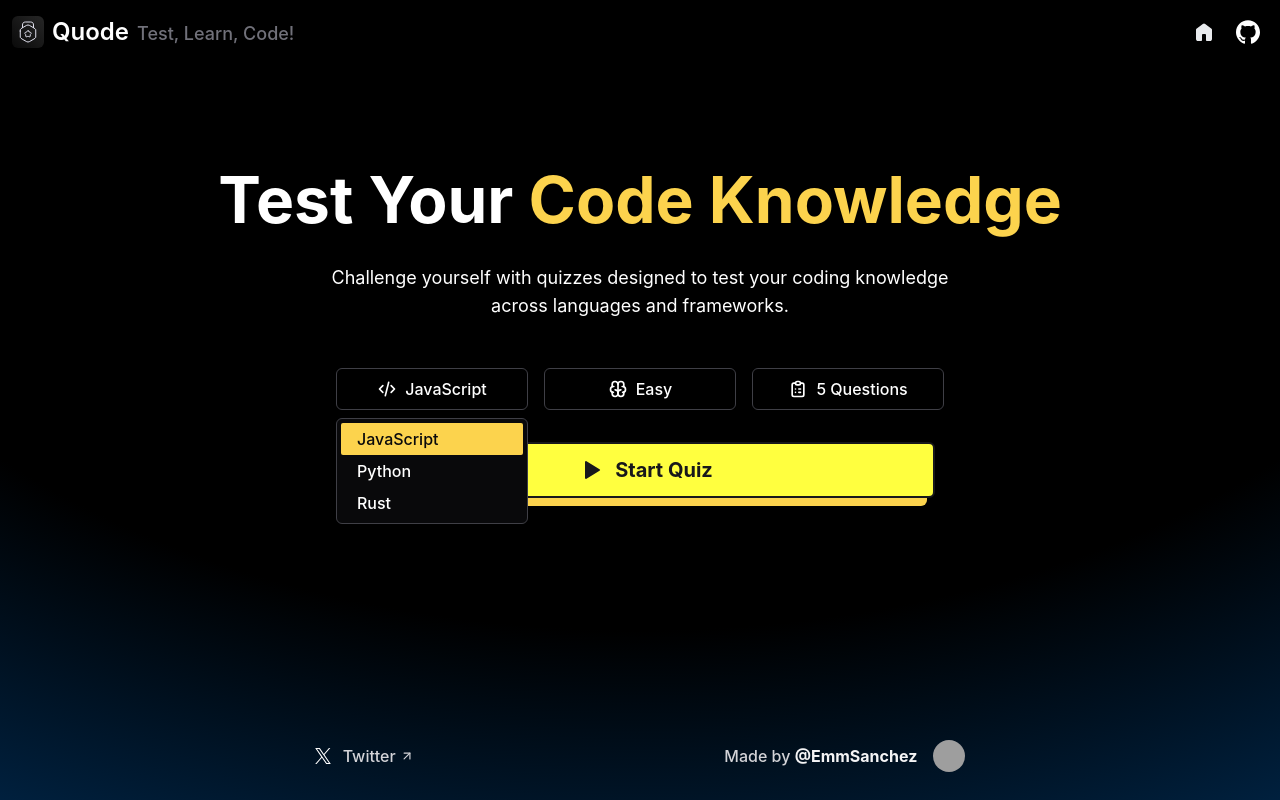
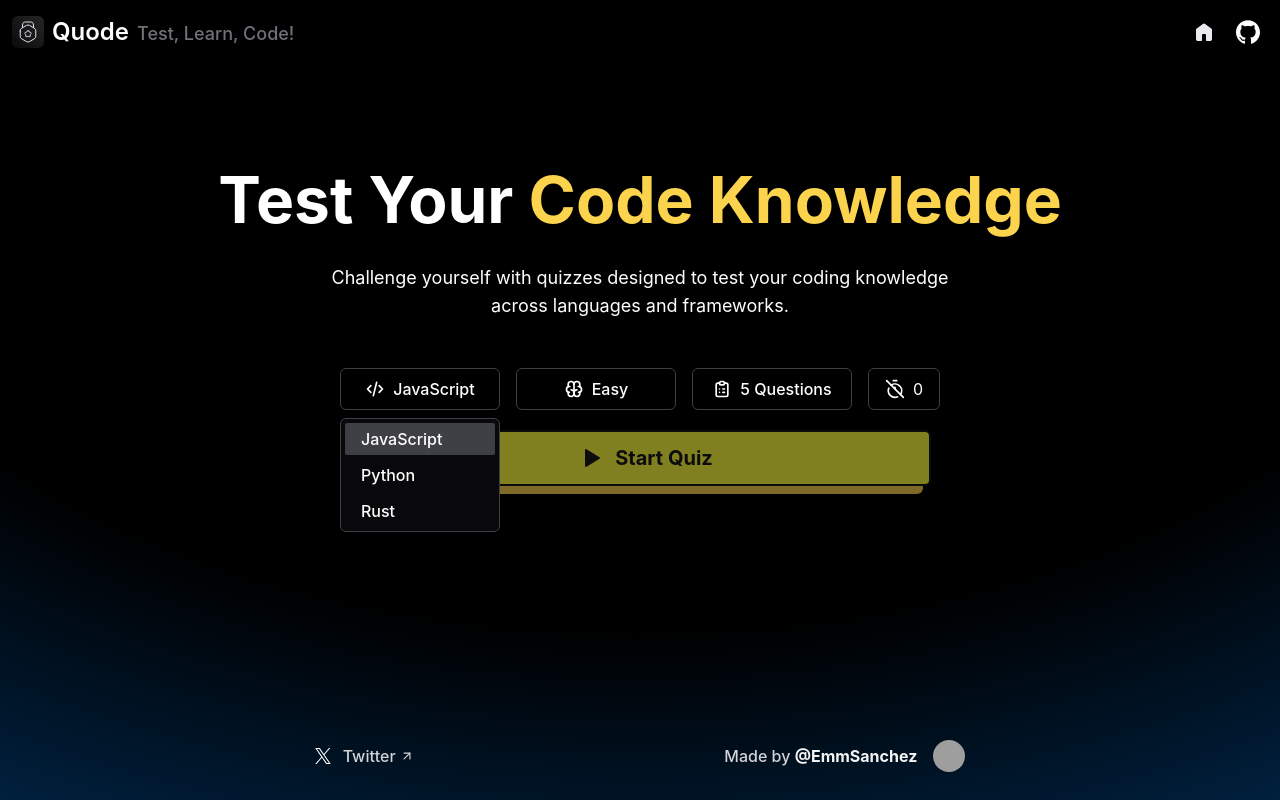
Before and after one commit to EmmSanchez/quiz-app-web, a React (Vite) app: page / in a window 1280 px wide. Both pictures are taken after a click on the button "JavaScript". Built offline with nearby package versions, Linux system fonts and the light colour scheme; grey boxes are pictures that could not be loaded.

Commit message:
Move with keys

```diff
--- a/src/components/Dropdown.jsx
+++ b/src/components/Dropdown.jsx
@@ -11,6 +11,7 @@ export function DropdownMenu({
   setSelectedSettings,
 }) {
   const dropdownRef = useRef();
+  const buttonRef = useRef();
 
   const handleSelectOption = (e, selection, id) => {
     e.preventDefault();
@@ -29,6 +30,12 @@ export function DropdownMenu({
         setSelectedSettings((prev) => ({ ...prev, questions: selection }));
         break;
       }
+      case '4': {
+        setSelectedSettings((prev) => ({
+          ...prev,
+          minutesPerQuestion: selection,
+        }));
+      }
     }
 
     setActiveDropdown(null);
@@ -43,6 +50,7 @@ export function DropdownMenu({
     }
   };
 
+  // Manage hide when click is outside
   useEffect(() => {
     const handleClickOutside = (event) => {
       if (activeDropdown === null) return;
@@ -59,14 +67,59 @@ export function DropdownMenu({
     };
   }, [activeDropdown]);
 
+  const handleKeysItems = (e, option, id) => {
+    e.preventDefault();
+    const key = e.key;
+    if (key === 'Enter') {
+      handleSelectOption(e, option, id);
+      buttonRef.current.focus();
+    }
+
+    if (key === 'ArrowDown') {
+      const nextItem = e.target.nextElementSibling;
+      if (nextItem) {
+        nextItem.focus();
+      }
+    }
+
+    if (key === 'ArrowUp') {
+      const previuosItem = e.target.previousElementSibling;
+      if (previuosItem) {
+        previuosItem.focus();
+      }
+    }
+
+    if (key === 'Escape') {
+      const parentElement = e.target.parentElement;
+      if (parentElement) {
+        setActiveDropdown(null);
+        buttonRef.current.focus();
+      }
+    }
+  };
+
+  useEffect(() => {
+    if (activeDropdown === id) {
+      const ulElement = dropdownRef.current.querySelector('ul');
+      const firstItem = ulElement?.firstElementChild;
+
+      if (firstItem) {
+        firstItem.focus();
+      }
+    }
+  }, [activeDropdown, id]);
+
   return (
     <>
       <div className="flex flex-col">
         <button
+          ref={buttonRef}
           onClick={(e) => toggleDropdown(e, id)}
-          className={`flex justify-center items-center gap-2 w-48 border-solid border-[1px] border-zinc-700 px-4 py-2 rounded-md transition-all ease-out hover:bg-zinc-700 ${activeDropdown === id ? 'pointer-events-none' : 'pointer-events-auto'}`}
+          className={`flex justify-center items-center gap-2 w-40 ${id === '4' ? 'w-full' : ''} border-solid border-[1px] border-zinc-700 px-4 py-2 rounded-md transition-all ease-out hover:bg-zinc-700 ${activeDropdown === id ? 'pointer-events-none' : 'pointer-events-auto'}`}
         >
           {children}
+
+          {title && (
             <p className="font-medium">
               {title}{' '}
               {id === '3' ? (
@@ -75,20 +128,28 @@ export function DropdownMenu({
                 <></>
               )}
             </p>
+          )}
         </button>
 
         <div
           ref={dropdownRef}
           className={`${activeDropdown === id ? 'modal-opened' : 'modal-hidden'}`}
         >
-          <ul className="absolute flex flex-col w-full mt-2 p-1 bg-zinc-950 rounded-md border-solid border-[1px] border-zinc-700">
+          <ul
+            className="custom-scroll absolute flex flex-col w-full max-h-40 overflow-y-auto mt-2 p-1 gap-1 bg-zinc-950 rounded-md border-solid border-[1px] border-zinc-700"
+            role="listbox"
+            aria-labelledby="dropdownLabel"
+          >
             {options &&
               options.map((option, index) => {
                 return (
                   <li
                     key={index}
                     onClick={(e) => handleSelectOption(e, option, id)}
-                    className={`px-4 py-1 rounded-sm transition hover:bg-zinc-800 hover:cursor-pointer ${option === title ? 'bg-amber-300 text-zinc-950 hover:text-white' : ''}`}
+                    onKeyDown={(e) => handleKeysItems(e, option, id)}
+                    className={`px-4 py-1 rounded-sm transition hover:bg-zinc-700 hover:cursor-pointer focus:bg-zinc-700 outline-none ${option === title ? 'bg-amber-300 text-zinc-950 hover:text-white focus:text-white' : ''}`}
+                    role="option"
+                    tabIndex="0"
                   >
                     <p className="font-medium">
                       {option}{' '}
--- a/src/components/Login.jsx
+++ b/src/components/Login.jsx
@@ -5,6 +5,8 @@ import {
   ClipboardListIcon,
   CodeIcon,
   PlayIcon,
+  Timer,
+  TimerOff,
 } from '../assets/icons/Icons';
 import { DropdownMenu } from './Dropdown';
 
@@ -16,6 +18,7 @@ export function Login({ handleSubmit, selectedSettings, setSelectedSettings }) {
   const dropdownOptions1 = ['JavaScript', 'Python', 'Rust'];
   const dropdownOptions2 = ['Easy', 'Medium', 'Hard'];
   const dropdownOptions3 = [5, 10, 15, 20];
+  const dropdownOptions4 = [0, 1, 2, 5, 10, 20, 30, 60];
 
   useEffect(() => {
     if (!activeDropdown) return setIsButtonDisabled(false);
@@ -36,7 +39,7 @@ export function Login({ handleSubmit, selectedSettings, setSelectedSettings }) {
         </p>
 
         <section className="flex flex-col items-center w-auto mt-6 sm:mt-12 gap-4 max-md:px-4">
-          <div className="flex z-10 flex-wrap w-full justify-center gap-4">
+          <div className="flex z-10 flex-wrap w-full justify-center items-center gap-4">
             <DropdownMenu
               options={dropdownOptions1}
               title={selectedSettings.topic}
@@ -67,9 +70,26 @@ export function Login({ handleSubmit, selectedSettings, setSelectedSettings }) {
             >
               <ClipboardListIcon className="size-5" />
             </DropdownMenu>
+
+            <DropdownMenu
+              options={dropdownOptions4}
+              title={selectedSettings.minutesPerQuestion}
+              id="4"
+              activeDropdown={activeDropdown}
+              setActiveDropdown={setActiveDropdown}
+              setSelectedSettings={setSelectedSettings}
+            >
+              {!selectedSettings.minutesPerQuestion ? (
+                <TimerOff className="size-5" />
+              ) : (
+                <Timer className="size-5" />
+              )}
+            </DropdownMenu>
           </div>
 
-          <div className="flex w-[95%] mt-4 ml-3 shadow-[-8px_8px_#fcd34d] rounded-md">
+          <div
+            className={`flex w-[95%] mt-1 ml-3 shadow-[-8px_8px_#fcd34d] rounded-md transition ${isButtonDisabled ? 'brightness-50' : ''}`}
+          >
             <button
               disabled={isButtonDisabled}
               onClick={handleSubmit}
```
Lines whose indentation alone changed are shown as unchanged.
